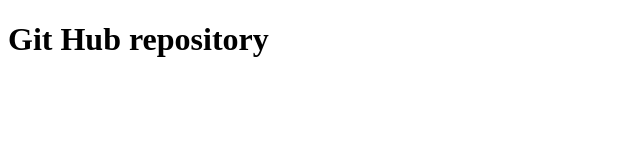
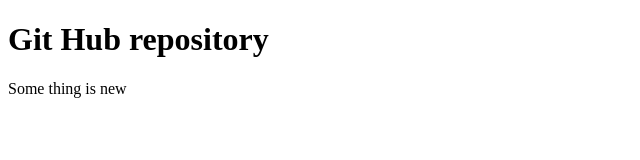
Before and after one commit to OmidRasa/gitBarcode, a plain HTML site: page index.html in a window 1280 px wide. Shown: the whole page, without its empty margins (0-640 px from the left). Drawn offline with Linux system fonts and the light colour scheme.

Commit message:
add divation

```diff
--- a/index.html
+++ b/index.html
@@ -8,5 +8,8 @@
 </head>
 <body>
     <h1>Git Hub repository</h1>
+    <div>
+        <p>Some thing is new</p>
+    </div>
 </body>
 </html>
```
